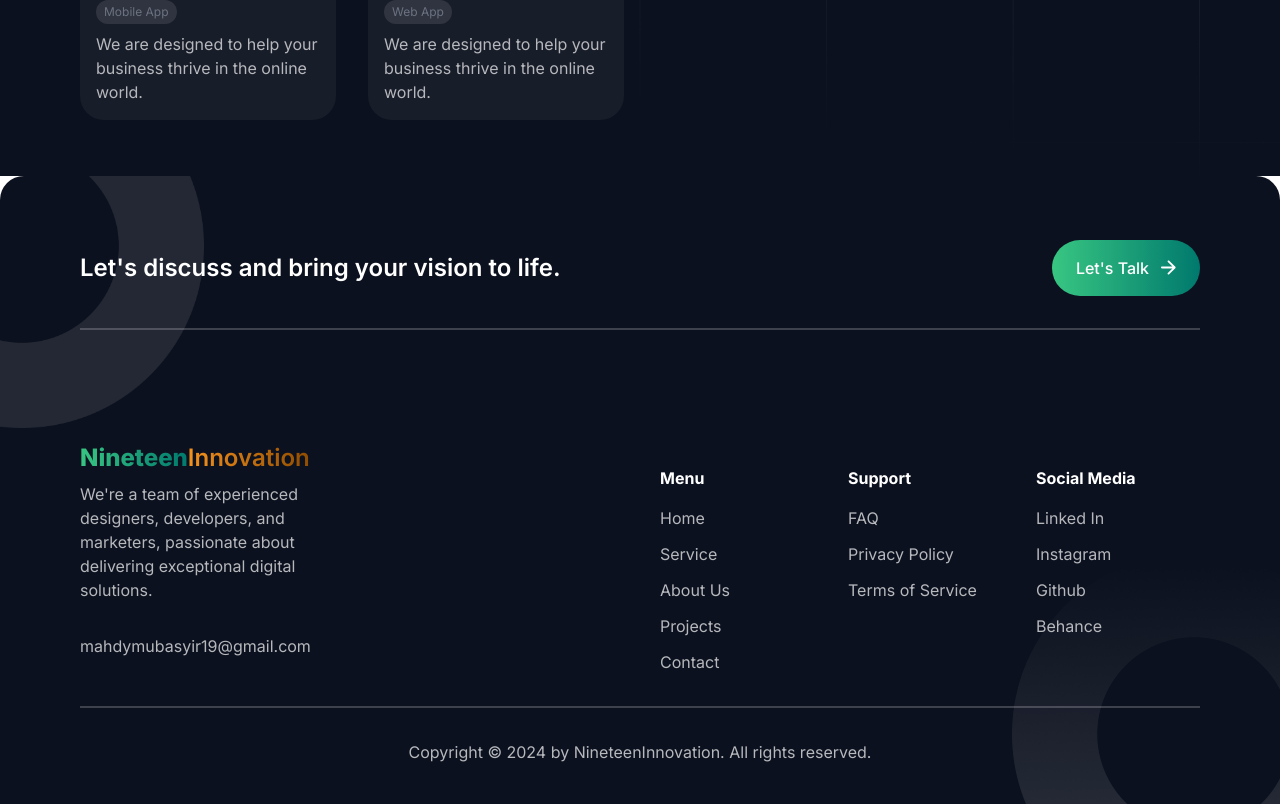
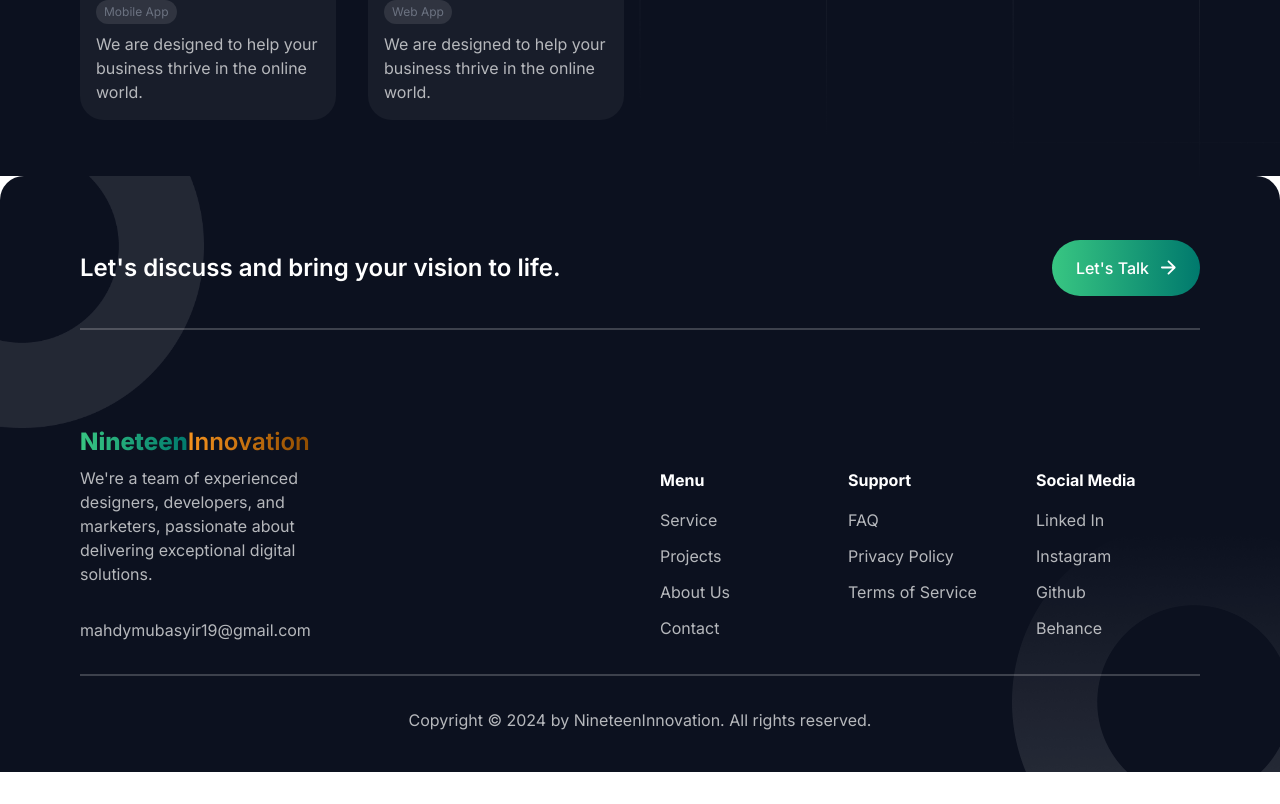
Before and after one commit to mubasyir19/Nineteeninnovation, a Next.js app: page / in a window 1280 px wide. Shown: the part 3294-4098 px from the top of the page. After the commit the page ends 4066 px from the top, so only its background shows below. Built offline with nearby package versions, Linux system fonts and the light colour scheme.

Commit message:
update: list menu footer

```diff
--- a/src/components/organism/Footer.tsx
+++ b/src/components/organism/Footer.tsx
@@ -38,16 +38,13 @@ export default function Footer() {
               <p className='text-white font-bold'>Menu</p>
               <ul className='mt-4 flex flex-col gap-y-3 text-[#B6B8BC]'>
                 <li>
-                  <Link href='#'>Home</Link>
-                </li>
-                <li>
                   <Link href='#'>Service</Link>
                 </li>
                 <li>
-                  <Link href='#'>About Us</Link>
+                  <Link href='#'>Projects</Link>
                 </li>
                 <li>
-                  <Link href='#'>Projects</Link>
+                  <Link href='#'>About Us</Link>
                 </li>
                 <li>
                   <Link href='#'>Contact</Link>
```
